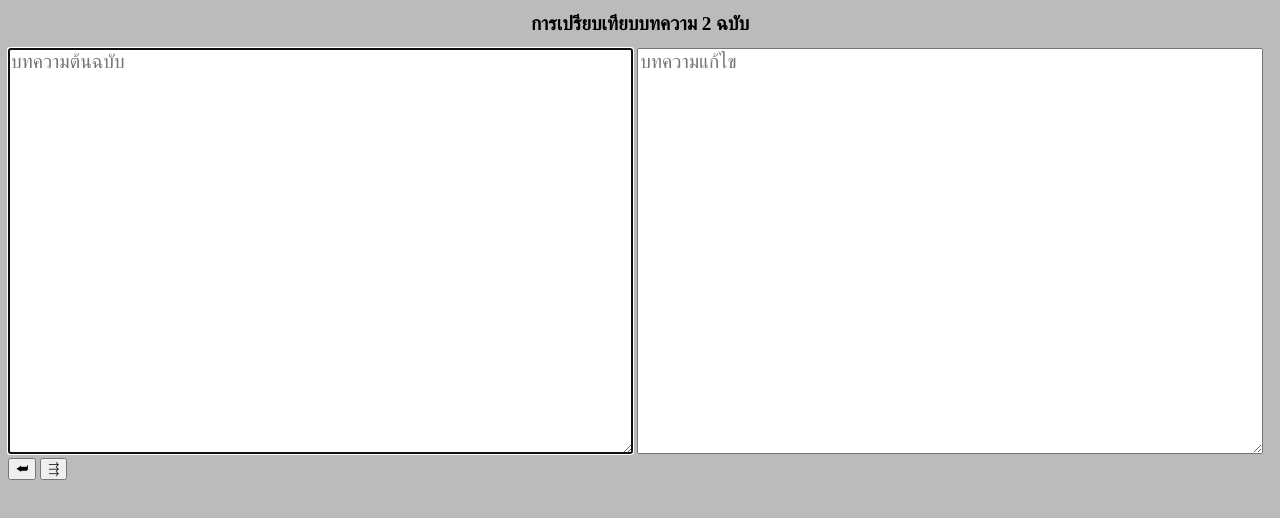
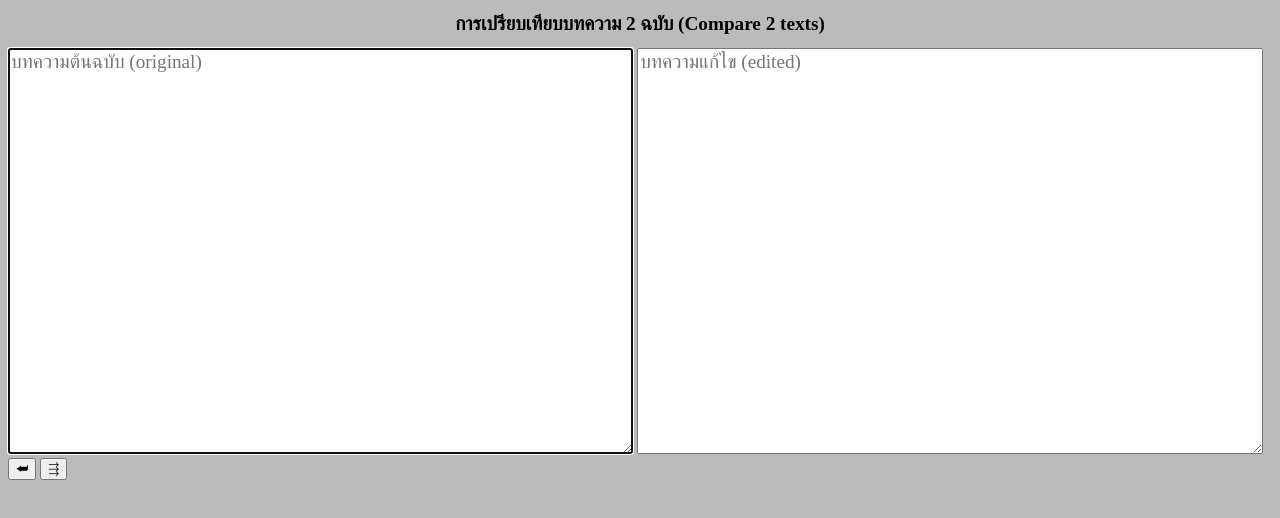
Before and after one commit to pepa65/misc, a plain HTML site: page difth/index.html in a window 1280 px wide. Drawn offline with Linux system fonts and the light colour scheme.

Commit message:
bootctlu: allow choosing ESP partition, debug difth: Add English mkuki: debug

```diff
--- a/difth/index.html
+++ b/difth/index.html
@@ -13,17 +13,17 @@ input {position:relative}
 #old {name:old; float:left}
 #new {name:new; float:right}
 </style>
-<h1>การเปรียบเทียบบทความ 2 ฉบับ</h1>
+<h1>การเปรียบเทียบบทความ 2 ฉบับ (Compare 2 texts)</h1>
 <form method="post" action="difth.php">
 <div>
-<textarea name="old" placeholder="บทความต้นฉบับ" wrap autofocus required maxlength="9999999">
+<textarea name="old" placeholder="บทความต้นฉบับ (original)" title="โปรดกรอกช่องนี้ (fill in this field)" wrap autofocus required maxlength="9999999">
 </textarea>
-<textarea name="new" placeholder="บทความแก้ไข" wrap required maxlength="9999999">
+<textarea name="new" placeholder="บทความแก้ไข (edited)" title="โปรดกรอกช่องนี้ (fill in this field)" wrap required maxlength="9999999">
 </textarea>
 </div>
 <!-- &#11176; -->
-<input type="submit" name="send" value="⮨"" title="แสดงแบบสามในหนึ่ง">
+<input type="submit" name="send" value="⮨"" title="แสดงแบบสามในหนึ่ง (show 3-in-1)">
 <!-- u\e287b6 -->
-<input type="submit" name="send" value="⇶" title="แสดงแบบสามอย่าง">
+<input type="submit" name="send" value="⇶" title="แสดงแบบสามอย่าง (show in 3 fields)">
 </form>
 </div>
```
Also changed, not shown: 3 other files.
